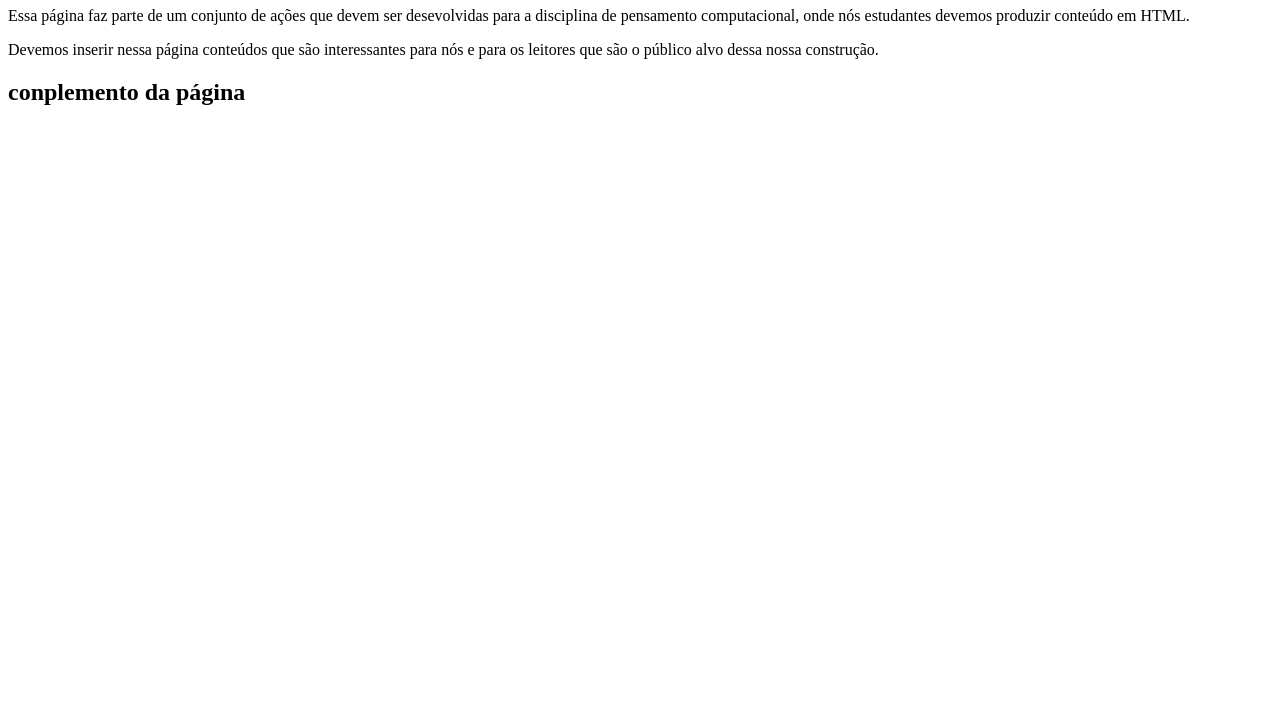
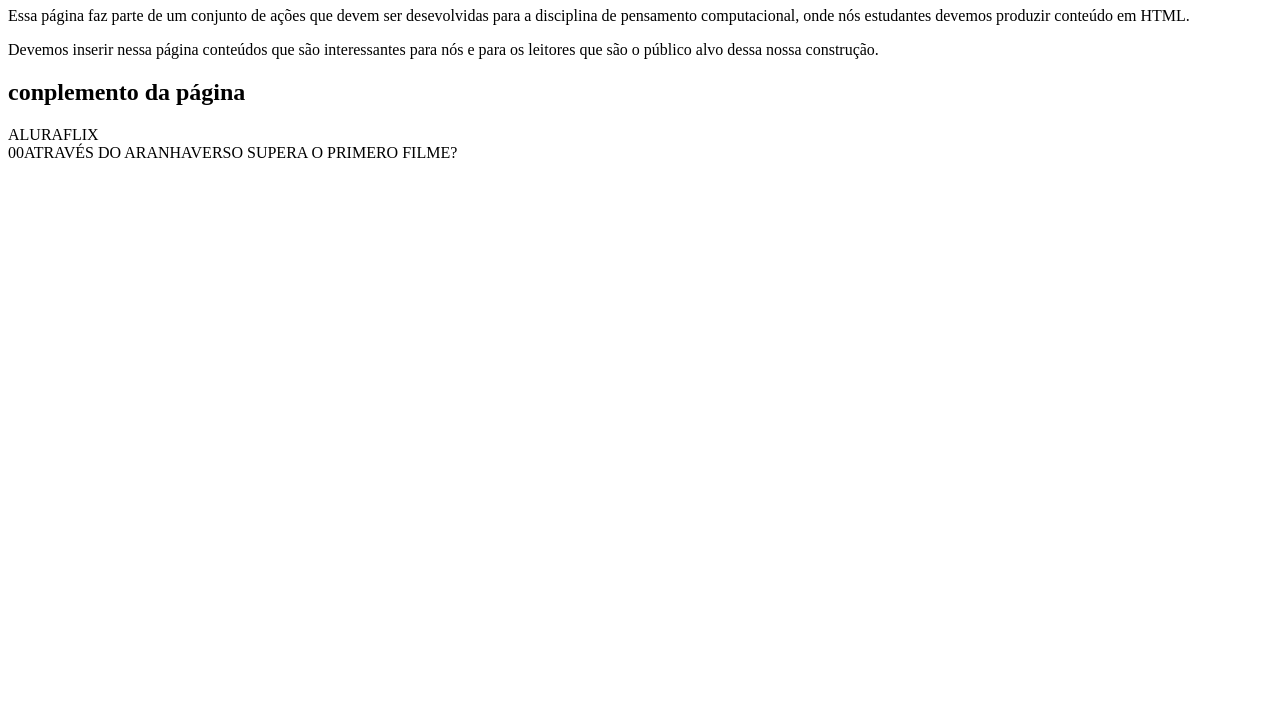
Before and after one commit to THAILA917/meu-primeiro-reposit-rio-, a plain HTML site: page index.html in a window 1280 px wide. Shown: the part 73-800 px from the top of the page. Drawn offline with Linux system fonts and the light colour scheme.

Commit message:
INCLUSÃO SOBRE O TEMA

```diff
--- a/index.html
+++ b/index.html
@@ -13,3 +13,6 @@
 </p>
 <h2>conplemento da página</h2>
 </BODY>
+    <header>ALURAFLIX</header>
+
+    00<hl>ATRAVÉS DO ARANHAVERSO SUPERA O PRIMERO FILME?</hl>
```
